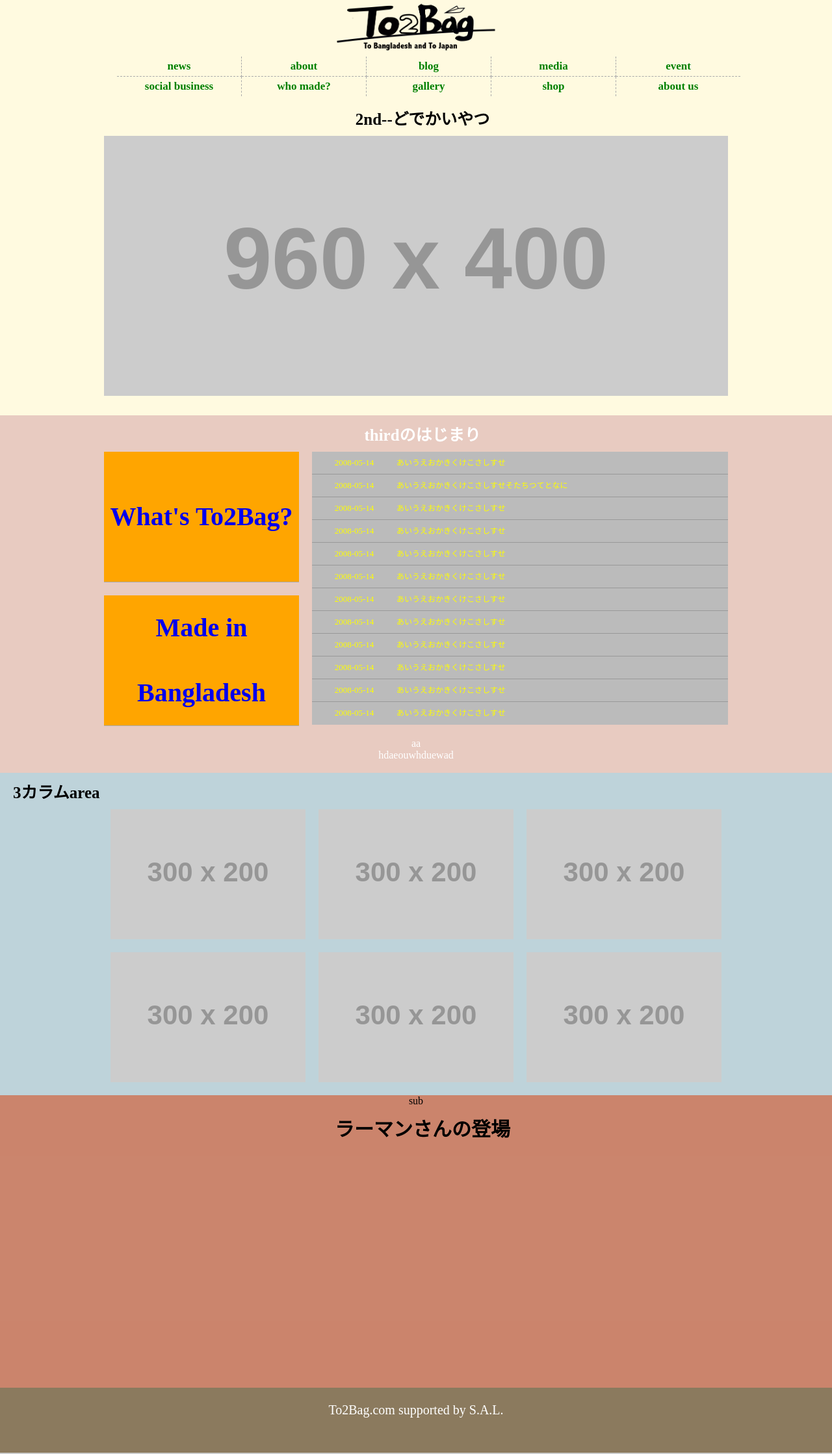
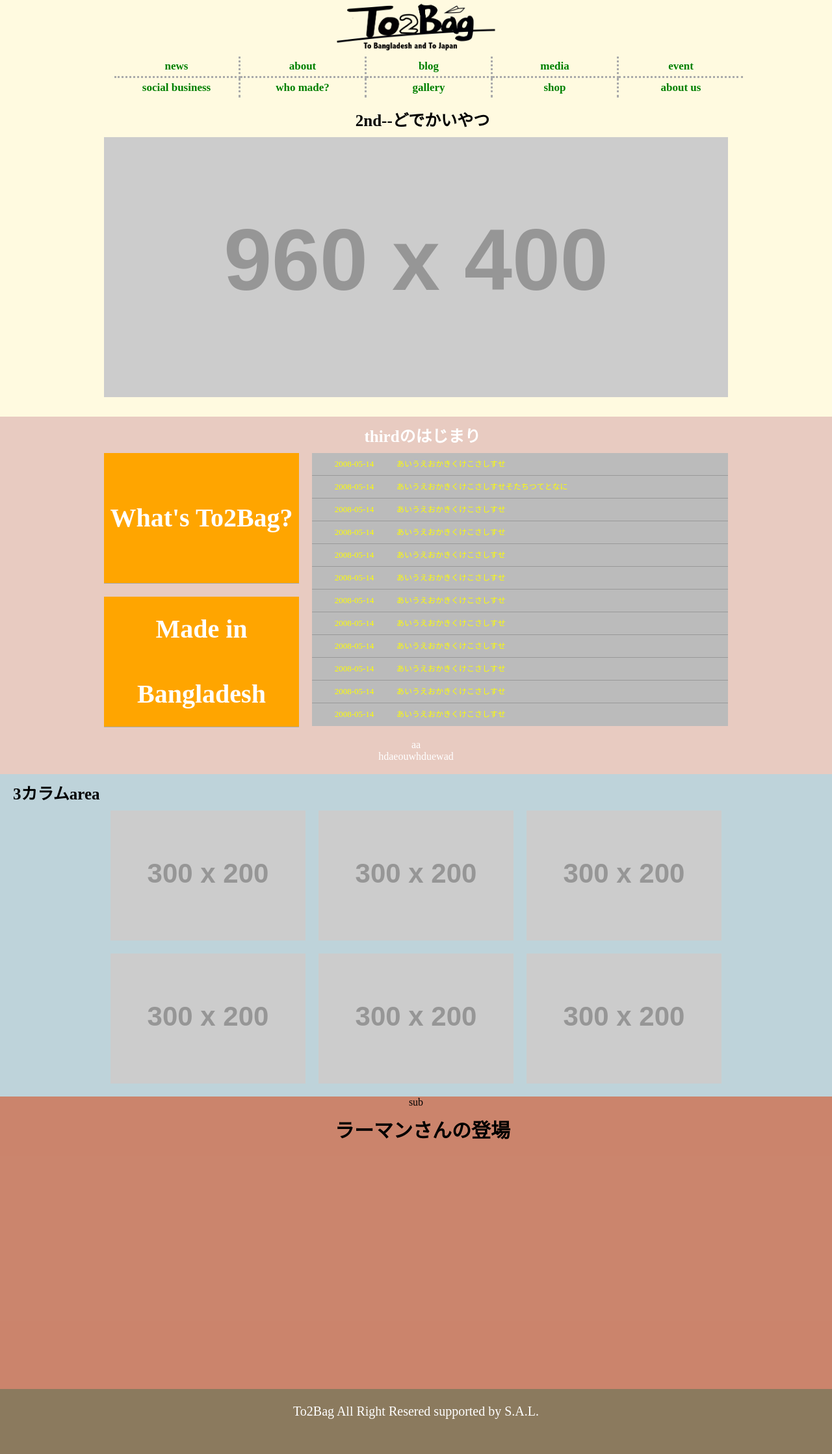
Before and after one commit to kimi048/to2bag, a PHP site: page / in a window 1280 px wide. Shown: the whole page at 65% size. Run offline with PHP 8.4, Linux system fonts and the light colour scheme; grey boxes labelled with a size stand in for pictures from a placeholder-image service; some libraries are stand-ins or nearby versions.

Commit message:
fourth-2

```diff
--- a/index.html
+++ b/index.html
@@ -5,6 +5,8 @@
 <link rel="stylesheet" type="text/css" href="http://yui.yahooapis.com/3.18.1/build/cssreset/cssreset-min.css">
 <title>To2Bag</title>
 <link rel="stylesheet" type="text/css" href="style.css">
+<script src="//use.typekit.net/zzg4gau.js"></script>
+<script>try{Typekit.load();}catch(e){}</script>
 </head>
 
 <body>
@@ -158,6 +160,6 @@
 </body>
 <footer>
 	 <br>
-	To2Bag.com supported by S.A.L.
+	To2Bag All Right Resered supported by S.A.L.
 </footer>
 </html>
--- a/style.css
+++ b/style.css
@@ -15,7 +15,7 @@
 	text-align: center;
 }
 .underdashed{
-	border-bottom:dashed 1px #aaa;
+	border-bottom:dotted 3px #aaa;
 }
 .center{
 	margin:0 auto 30px;
@@ -49,7 +49,7 @@ body{
 ul{
 	/*clear: both;*/
 	list-style: none;
-	width: 960px;
+	width: 968px;
 	/*margin:0 auto;*/
 	/*padding-left:100px;*/
 	/*list-style-position: inside;*/
@@ -84,7 +84,7 @@ li{
 	text-align:center;
 	font-size: 17px;
 	font-weight: bold;
-	border-right:dashed 1px #aaa;
+	border-right:dotted 3px #aaa;
 	float:left;
 	/*left:-50%;*/
 	position: relative;
@@ -183,6 +183,7 @@ li:last-child{
 	/*background-color: #aaa;*/
 	text-align: center;
 	height:440px;
+	color:white;
 }
 .right-colom{
 	width: 640px;
@@ -199,6 +200,7 @@ li:last-child{
 	font-size: 40px;
 	font-weight: bold;
 	line-height: 200px;
+	color: white;
 }
 #left3-2{
 	width: 300px;
@@ -209,6 +211,7 @@ li:last-child{
 	font-size: 40px;
 	font-weight: bold;
 	line-height: 100px;
+	color: white;
 	/*position: relative;*/
 }
 #v-bottom{
```
